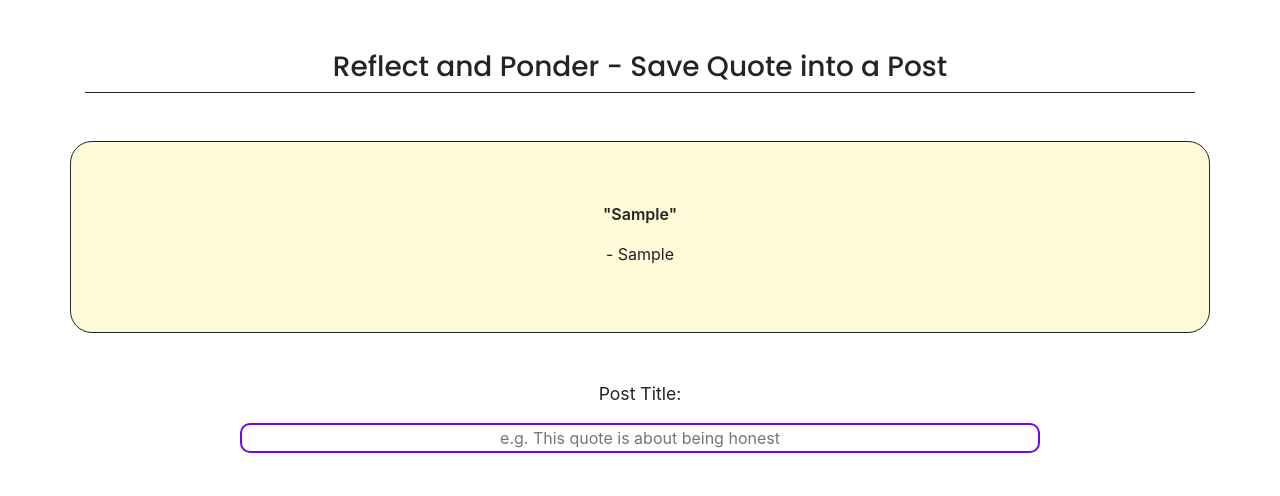
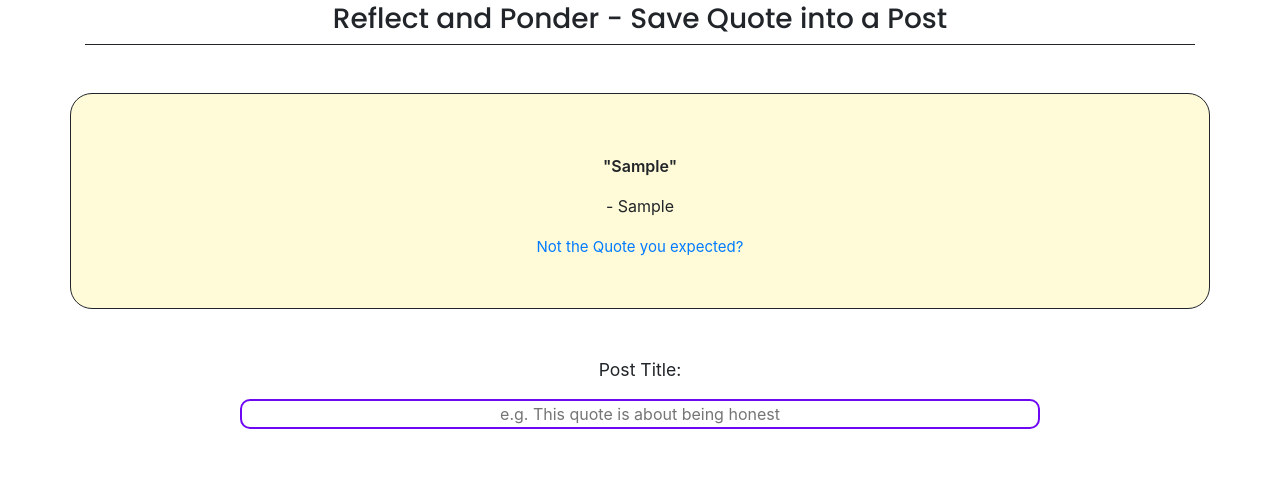
Before and after one commit to walkingkindle/ponderproject, a Flask app: page /paper-reader/ in a window 1280 px wide. Shown: the part 70-566 px from the top of the page. Run offline with Flask 3, Linux system fonts and the light colour scheme; a user stored in the database is signed in; tables that the repository leaves empty hold one stand-in row (values such as "Sample post"); some libraries are stand-ins or nearby versions.

Commit message:
Fixing an exception where the Dashboard page will show an Index error if there is only one quote.

```diff
--- a/app/run.py
+++ b/app/run.py
@@ -238,7 +238,6 @@ def dashboard():
             id = random_quote.id
             quote = random_quote.original_quote
             writer = random_quote.writer_quote
-
     except AttributeError:
         return redirect(url_for('upload', not_uploaded=True))
     all_posts = users.session.query(Posts).filter_by(author_id=current_user.id).all()
@@ -725,6 +724,7 @@ def paper_reader():
     """A feature that searches books from an API and gets famous quotes from them. Used in case the user does not own a
      Kindle"""
     quote_row = users.session.query(Books).filter_by(paper=True).order_by(func.random()).first()
+    paper = quote_row.paper
     quote = quote_row.original_quote
     print(f"quote is{quote}")
     writer = quote_row.writer_quote
@@ -746,7 +746,7 @@ def paper_reader():
         users.session.commit()
         return redirect(url_for("see_post", current_user=current_user, post_id=new_post.id))
     return render_template("Write.html", current_user=current_user,contribute=contribute,
-                           quote=quote,writer=writer,quote_id=quote_row.id)
+                           quote=quote,writer=writer,quote_id=quote_row.id,paper=paper)
 
 @app.route("/reset/<int:user_id>")
 def reset_photo(user_id):
--- a/app/static/write-styles.css
+++ b/app/static/write-styles.css
@@ -20,6 +20,12 @@ body ::selection {
   border-width: thin;
 
 }
+
+
+
+
+
+
 .stretch {
   min-height: 200px;
   height: auto;
--- a/app/templates/Write.html
+++ b/app/templates/Write.html
@@ -87,7 +87,7 @@ config.toolbar = [
     <!--------------------------- Main Part of the Page ---------------------------------->
   <div class="container mt-5">
     <div class="row">
-      <div class="col-12 mt-5 justify-content-center">
+      <div class="col-12 mt-7 justify-content-center">
         <h3 class="text-center">Reflect and Ponder - Save Quote into a Post</h3>
         <div class="small-line"></div>
       </div>
@@ -98,11 +98,25 @@ config.toolbar = [
         <blockquote class="text-center" id="ponder-quote">"{{ quote }}"</blockquote>
         {% endif %}
         <p class="text-center">- {{ writer }}</p>
+        {% if paper %}
+        <a class="text-center" onclick="swalFunction()" href="#" style="font-size: 15px;"> Not the Quote you expected? </a>
+        {% endif %}
       </div>
 
     </div>
 
+
   </div>
+  <script>
+   function swalFunction () {
+     Swal.fire(
+     'Is it really from this writer??',
+     'The users sometimes experience a slight issue where a quote seems to be misattributed or false. To fix this, try to search for another book by the same writer.',
+     'question'
+     )
+    }
+  </script>
+
   {% if redirect_from == "home" %}
   <form action="{{ url_for('write') }}" method="post">
     {% elif is_edit %}
@@ -230,6 +244,23 @@ config.toolbar = [
 </div>
 
 
+<script>
+document.addEventListener('DOMContentLoaded', function() {
+  var tooltips = document.querySelectorAll('.tooltip');
+
+  tooltips.forEach(function(tooltip) {
+    tooltip.addEventListener('mouseenter', function() {
+      var tooltipBox = this.nextElementSibling;
+      tooltipBox.style.display = 'block';
+    });
+
+    tooltip.addEventListener('mouseleave', function() {
+      var tooltipBox = this.nextElementSibling;
+      tooltipBox.style.display = 'none';
+    });
+  });
+});
+</script>
 
 
 
```
